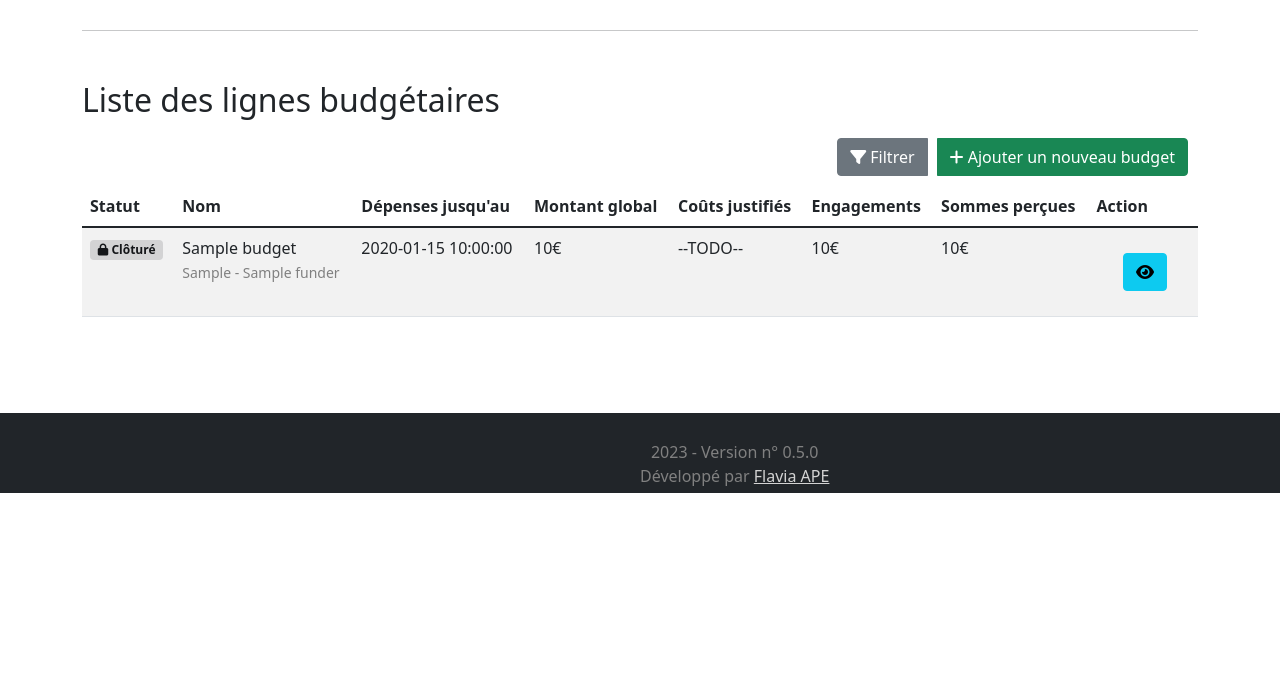
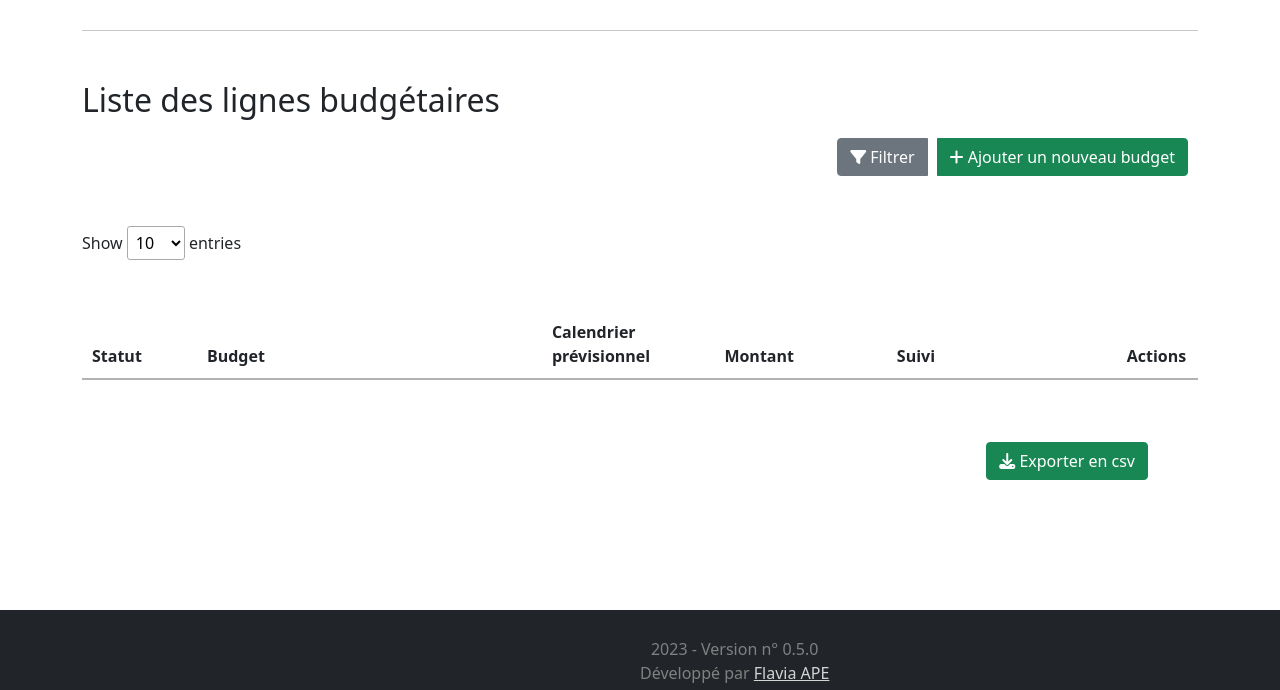
Before and after one commit to DonovanMaillard/FlaviaCompta, a Flask app: template app/templates/budgets/budgets_list.html in a window 1280 px wide. Shown: the part 378-1068 px from the top of the page. Before the commit the page ends 871 px from the top, so only its background shows below. Run offline with Flask 3, Linux system fonts and the light colour scheme; the template is opened without the code that fills it: most values are stand-ins (such as "Sample title", 1, 10 or a date in 2020); lists and menus that the app fills with data are empty; parts of the project's set-up code (start-up, migrations or seed data) failed here and were passed over; some libraries are stand-ins or nearby versions.

Commit message:
Improve budgets tables & fix funders creation

```diff
--- a/app/components/models.py
+++ b/app/components/models.py
@@ -415,6 +415,7 @@ class vBudgets(db.Model):
     reference = db.Column(db.String(255), nullable=True)
     id_funder = db.Column(db.Integer, nullable=True)
     funder = db.Column(db.String(50), nullable=True)
+    id_type_budget = db.Column(db.Integer, nullable=True)
     type_budget = db.Column(db.String(50), nullable=True)
     id_activity = db.Column(db.Integer, nullable=True)
     activity = db.Column(db.String(255), nullable=True)
--- a/app/templates/budgets/budgets_list.html
+++ b/app/templates/budgets/budgets_list.html
@@ -27,17 +27,20 @@
   <hr style="margin-bottom:50px">
 
 <div id="budgets-detail">
-  <h2> Liste des lignes budgétaires </h2>
-
-<div class="btn-group btn-right">
-  <a class="btn btn-secondary" data-bs-toggle="collapse" href="#collapseFilters" role="button" aria-expanded="false" aria-controls="collapseFilters">
-    <i class="fa-solid fa-filter"></i> Filtrer
-  </a>
-  <a class="btn btn-success btn-right " href="{{ url_for('budgets.addBudget') }}"><i class="fa fa-plus"></i> Ajouter un nouveau budget</a>
-</div>
+  <h2>Liste des lignes budgétaires</h2>
+<div class="d-flex justify-content-end align-items-center mb-3">
+    <div class="btn-group">
+      <a class="btn btn-secondary" data-bs-toggle="collapse" href="#collapseFilters" role="button" aria-expanded="false" aria-controls="collapseFilters">
+        <i class="fa-solid fa-filter"></i> Filtrer
+      </a>
+      <a class="btn btn-success" href="{{ url_for('budgets.addBudget') }}">
+        <i class="fa fa-plus"></i> Ajouter un nouveau budget
+      </a>
+    </div>
+  </div>
 <br>
 
-<div class="collapse" id="collapseFilters" style="margin-top:50px">
+<div class="collapse" id="collapseFilters">
   <div class="card mb-3">
     <div class="card-body">
       <form id="filters" class="row g-2">
@@ -113,76 +116,10 @@
 </div>
 
 
+  {% set budgets_filters_form = 'filters' %}
+  {% include 'shared/budgets_table.html' %}
 
-      <table class="table table-striped" id="budgets">
-         <thead>
-            <tr>
-               <th>Statut</th>
-               <th>Nom</th>
-               <th>Dépenses jusqu'au</th>
-               <th>Montant global</th>
-               <th>Coûts justifiés</th>
-               <th>Engagements</th>
-               <th>Sommes perçues</th>
-               <th>Action</th>
-            </tr>
-         </thead>
-
-         <tbody>
-            {% for Budget in Budgets %}
-               <tr>
-                  <td>
-                    {% if Budget.date_closing %} <span class="badge table-badge alert-dark"> <i class="fa-solid fa-lock"></i> Clôturé</span>
-                    {% else %} <span class="badge table-badge alert-success">Actif</span>
-                    {% endif %}
-                  </td>
-                  <td>{{ Budget.name }}
-			<br><small style="color:grey">{{ Budget.type_budget }} - {{ Budget.funder }}</small></td>
-                  <td>{{ Budget.date_max_expenditure }}</td>
-                  <td>{{ Budget.budget_amount }}€ </td>
-                  <td>--TODO--</td>
-                  <td>{{ Budget.committed_amount }}€</td>
-                  <td>{{ Budget.received_amount }}€</td>
-                  <td>
-                    <div>
-                        <div class="btn btn-group">
-                          <a class="btn btn-info" title="Voir le détail" href="{{ url_for('budgets.detailBudget', id_budget=Budget.id_budget) }}"> <i class="fa fa-eye"></i> </a>
-                          {% if not Budget.date_closing %}
-                            <a class="btn btn-warning" title="Modifier" href="{{ url_for('budgets.updateBudget', id_budget=Budget.id_budget) }}"> <i class="fa fa-edit"></i> </a>
-                            {% if Budget.nb_operations == 0 %}
-                              <a class="btn btn-danger" title="Supprimer le budget" data-bs-toggle="modal" data-bs-target="#deleteModal{{Budget.id_budget}}"> <i class="fa fa-trash"></i> </a>
-                            {% endif %}
-                            <a class="btn btn-dark" title="Clôturer" href="{{ url_for('budgets.detailBudget', id_budget=Budget.id_budget) }}"> <i class="fa fa-lock"></i> </a>
-                          {% endif %}
-                        </div>
-                    </div>
-               </tr>
-
-               <!-- Delete Modal -->
-                <div class="modal fade" id="deleteModal{{Budget.id_budget}}" tabindex="-1" aria-labelledby="ModalLabel" aria-hidden="true">
-                  <div class="modal-dialog">
-                    <div class="modal-content">
-                      <div class="modal-header">
-                        <h5 class="modal-title" id="deleteModalLabel">Supprimer la ligne budgétaire</h5>
-                        <button type="button" class="btn-close" data-bs-dismiss="modal" aria-label="Close"></button>
-                      </div>
-                      <div class="modal-body">
-                          <p> Souhaitez-vous vraiment supprimer la ligne budgétaire <strong>"{{ Budget.name }}"</strong> ?</p>
-                      </div>
-                      <div class="modal-footer">
-                        <button type="button" class="btn btn-secondary" data-bs-dismiss="modal">Annuler</button>
-                        <a class="btn btn-danger" href="{{ url_for('budgets.deleteBudget', id_budget=Budget.id_budget) }}"> <i class="fa fa-trash"></i> <strong>Confirmer la suppression </strong></a>
-                      </div>
-                    </div>
-                  </div>
-                </div>
-            <!-- end modal -->
-
-
-            {% endfor %}
-         </tbody>
-      </table>
-  </div>
+</div>
 </div>
 
 {% endblock %}
--- a/app/templates/funders/add_or_update_funder.html
+++ b/app/templates/funders/add_or_update_funder.html
@@ -87,7 +87,7 @@
         </div>
 
         <div  class="btn btn-group">
-            <a class="btn btn-danger" href="{{ url_for('funders') }}"> Annuler </a>
+            <a class="btn btn-danger" href="{{ url_for('funders.funders') }}"> Annuler </a>
             <input class="btn btn-primary float-right" type = "submit" value = "Enregistrer" />
         </div>
       </form>
--- /dev/null
+++ b/app/templates/shared/budgets_table.html
@@ -0,0 +1,165 @@
+<!--{# Variables facultatives, à définir avec {% set %} avant l'include :
+   budgets_filters_form : id du formulaire de recherche (ex. 'filters')
+   budgets_fixed_params : filtres imposés (ex. {'id_funder': Funder.id_funder}) #}-->
+
+
+<table id="budgetsTable" class="table display" style="width:100%;">
+  <thead>
+    <tr>
+      <th width="10%">Statut</th>
+      <th width="30%">Budget</th>
+      <th width="15%">Calendrier prévisionnel</th>
+      <th width="15%">Montant</th>
+      <th width="20%">Suivi</th>
+      <th width="5%">Actions</th>
+    </tr>
+  </thead>
+</table>
+
+<a class="btn btn-success btn-right" style="margin:50px;" id="download-csv" href="{{ url_for('budgets.download_budgets') }}">
+  <i class="fa fa-download"></i> Exporter en csv
+</a>
+
+<!-- Modale de suppression (une seule, remplie au clic) -->
+<div class="modal fade" id="deleteModal" tabindex="-1" aria-hidden="true">
+  <div class="modal-dialog">
+    <div class="modal-content">
+      <div class="modal-header">
+        <h5 class="modal-title">Supprimer la ligne budgétaire</h5>
+        <button type="button" class="btn-close" data-bs-dismiss="modal" aria-label="Fermer"></button>
+      </div>
+      <div class="modal-body"><p id="deleteModalText"></p></div>
+      <div class="modal-footer">
+        <button type="button" class="btn btn-secondary" data-bs-dismiss="modal">Annuler</button>
+        <form id="deleteForm" method="post" class="d-inline">
+          <button type="submit" class="btn btn-danger"><i class="fa fa-trash"></i> <strong>Confirmer la suppression</strong></button>
+        </form>
+      </div>
+    </div>
+  </div>
+</div>
+<script>
+(function () {
+  const fixedParams = {{ (budgets_fixed_params or {})|tojson }};
+  const filtersForm = {% if budgets_filters_form %}document.getElementById({{ budgets_filters_form|tojson }}){% else %}null{% endif %};
+
+  // Adresses de base : l'identifiant 0 est remplacé ligne par ligne
+  const urlDetail = "{{ url_for('budgets.detailBudget', id_budget=0) }}";
+  const urlEdit   = "{{ url_for('budgets.updateBudget', id_budget=0) }}";
+  const urlDelete = "{{ url_for('budgets.deleteBudget', id_budget=0) }}";
+  const withId = (url, id) => url.replace(/\/0$/, '/' + id);
+
+  function esc(value) { return $('<div>').text(value ?? '').html(); }
+  function money(v) {
+    return Number(v || 0).toLocaleString('fr-FR', { minimumFractionDigits: 2, maximumFractionDigits: 2 }) + ' €';
+  }
+  function formatDate(s) {
+    if (!s) return '';
+    const d = new Date(s);
+    return isNaN(d) ? s : d.toLocaleDateString('fr-FR');
+  }
+
+  const table = $('#budgetsTable').DataTable({
+    searching: false,
+    ordering: false,
+    serverSide: true,
+    processing: true,
+    ajax: {
+      url: "{{ url_for('budgets.get_api_budgets') }}",
+      data: function (d) {
+        return Object.assign(
+          { page: Math.floor(d.start / d.length) + 1, per_page: d.length },
+          filtersForm ? Object.fromEntries(new FormData(filtersForm)) : {},
+          fixedParams            // les filtres imposés l'emportent sur ceux du formulaire
+        );
+      },
+      dataSrc: function (json) {
+        json.recordsTotal = json.total;
+        json.recordsFiltered = json.total;
+        return json.data;
+      }
+    },
+    columns: [
+      {
+        data: 'date_closing',
+        render: function (data) {
+          return data
+            ? '<span class="badge table-badge alert-dark"><i class="fa-solid fa-lock"></i> Clôturé</span>'
+            : '<span class="badge table-badge alert-success">Actif</span>';
+        }
+      },
+      {
+        data: 'budget_name',
+        render: function (data, type, row) {
+          const sub = [row.type_budget, row.funder].filter(Boolean).map(esc).join(' - ');
+          return esc(data) + (sub ? `<br><small style="color:grey">${sub}</small>` : '');
+        }
+      },
+      {
+        data: 'date_start',
+        render: function (data, type, row) {
+          const start = formatDate(data);
+          const end = (row.date_max_expenditure && row.date_max_expenditure !== '-')
+            ? formatDate(row.date_max_expenditure) : '';
+          return `Du ${start} <br>au ${end}`;
+        }
+      },
+      { data: 'budget_amount', render: money },
+      {
+        data: 'spent_amount',
+        render: function (data, type, row) {
+          return `Perçu : ${money(row.received_amount)}<br>`
+              + `Dépensé : ${money(row.spent_amount)}<br>`
+               + `Engagé : ${money(row.committed_amount)}`;
+        }
+      },
+      {
+        data: null,
+        orderable: false,
+        render: function (data, type, row) {
+          const closed = !!row.date_closing;
+          let html = `<a class="btn btn-info" title="Voir le détail" href="${withId(urlDetail, row.id_budget)}"><i class="fa fa-eye"></i></a>`;
+          if (!closed) {
+            html += `<a class="btn btn-warning" title="Modifier" href="${withId(urlEdit, row.id_budget)}"><i class="fa fa-edit"></i></a>`;
+            if (row.nb_operations == 0) {
+              html += `<button type="button" class="btn btn-danger" title="Supprimer le budget" data-bs-toggle="modal" data-bs-target="#deleteModal" data-id="${row.id_budget}" data-name="${esc(row.budget_name)}"><i class="fa fa-trash"></i></button>`;
+            }
+            html += `<a class="btn btn-dark" title="Clôturer" href="${withId(urlDetail, row.id_budget)}"><i class="fa fa-lock"></i></a>`;
+          }
+          return `<div class="btn btn-group">${html}</div>`;
+        }
+      }
+    ]
+  });
+
+  // --- Filtres : champs texte pendant la saisie, le reste au changement ---
+  if (filtersForm) {
+    let timer = null;
+    filtersForm.addEventListener('input', function (e) {
+      if (e.target.matches('input[type="text"]')) {
+        clearTimeout(timer);
+        timer = setTimeout(function () { table.ajax.reload(); }, 300);
+      }
+    });
+    filtersForm.addEventListener('change', function (e) {
+      if (!e.target.matches('input[type="text"]')) table.ajax.reload();
+    });
+    filtersForm.addEventListener('submit', function (e) { e.preventDefault(); table.ajax.reload(); });
+    filtersForm.addEventListener('reset', function () { setTimeout(function () { table.ajax.reload(); }, 0); });
+  }
+
+  // --- Modale de suppression ---
+  $('#budgetsTable').on('click', '.btn-danger[data-bs-target="#deleteModal"]', function () {
+    $('#deleteModalText').html(`Souhaitez-vous vraiment supprimer la ligne budgétaire <strong>"${esc($(this).data('name'))}"</strong> ?`);
+    $('#deleteForm').attr('action', withId(urlDelete, $(this).data('id')));
+  });
+
+  // --- Export CSV des lignes filtrées ---
+  document.getElementById('download-csv').addEventListener('click', function () {
+    var params = new URLSearchParams(filtersForm ? new FormData(filtersForm) : []);
+    Object.entries(fixedParams).forEach(function ([k, v]) { params.set(k, v); });
+    Array.from(params.keys()).forEach(function (k) { if (!params.get(k)) params.delete(k); });
+    this.href = '{{ url_for("budgets.download_budgets") }}' + (params.toString() ? '?' + params.toString() : '');
+  });
+})();
+</script>
--- a/app/templates/shared/operations_table.html
+++ b/app/templates/shared/operations_table.html
@@ -148,7 +148,6 @@
   });
 
   // --- Filtres : rechargement automatique ---
-  // --- Filtres : rechargement automatique ---
   if (filtersForm) {
     let timer = null;
     function reloadLater() {
--- a/data/update/update_0.5.0_to_0.6.0.sql
+++ b/data/update/update_0.5.0_to_0.6.0.sql
@@ -93,6 +93,7 @@ SELECT b.id_budget,
     b.reference,
     f.id_funder,
     f.name AS funder,
+    bt.id_type_budget AS id_type_budget,
     bt.label AS type_budget,
     a.id_activity AS id_activity,
     a.label AS activity,
```
Also changed, not shown: app/components/routes/budgets.py (+9 -11 lines), app/templates/funders/details_funder.html (+2 -50 lines).
